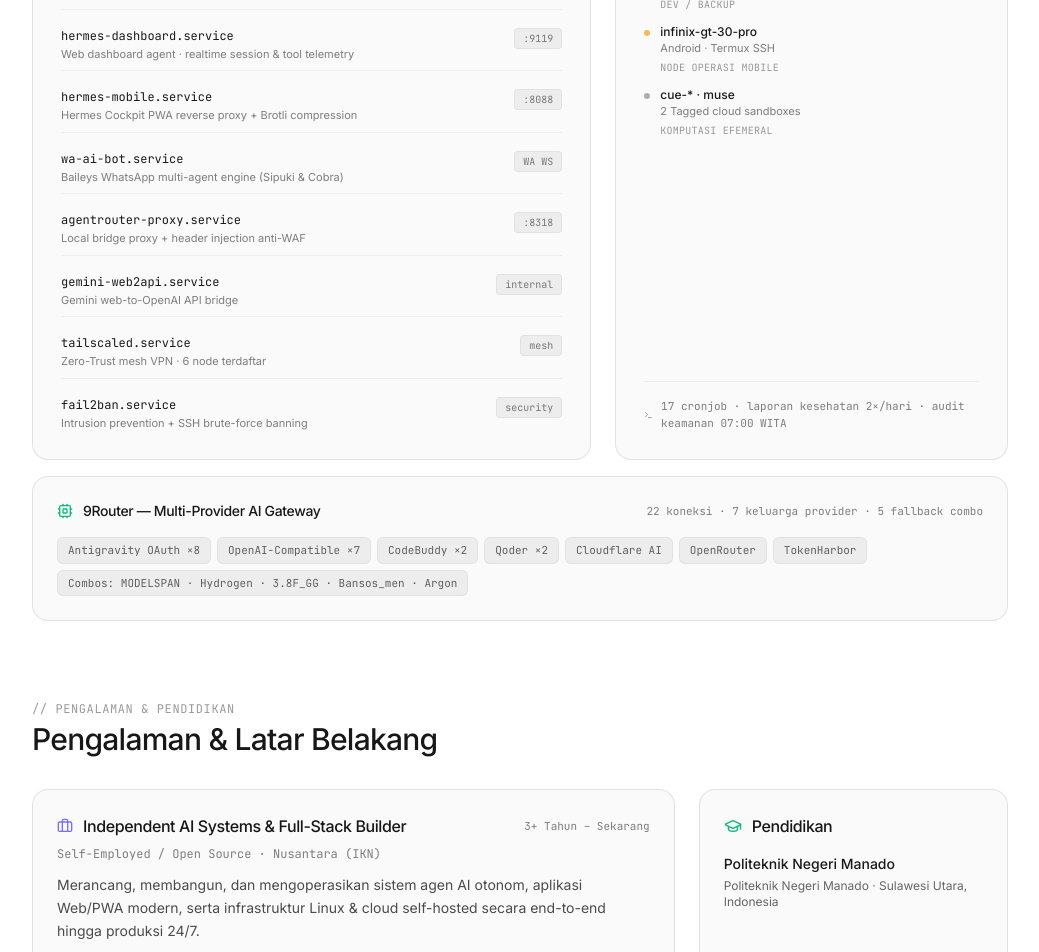
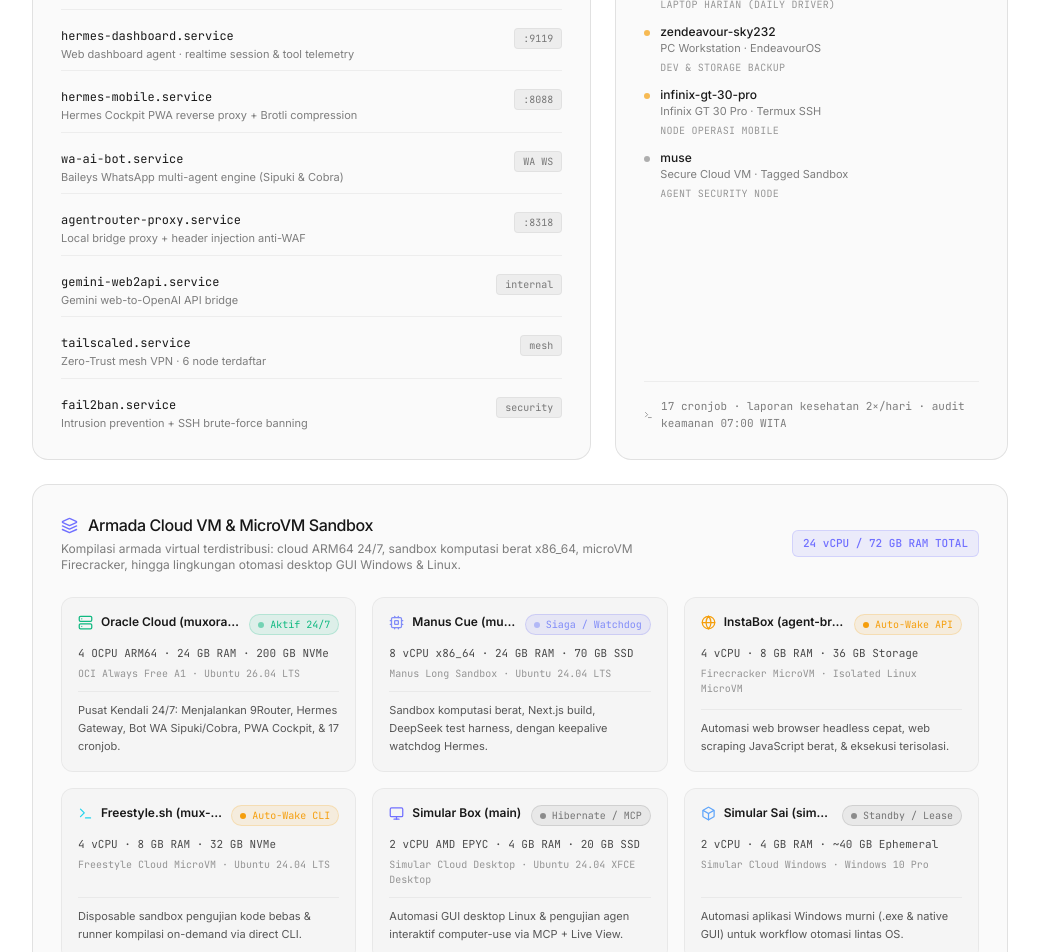
Before and after one commit to Marcel-mux/Portofolio_mux, a Next.js app: page / in a window 1280 px wide. Shown: the part 4260-5212 px from the top of the page, without its empty margins (120-1159 px from the left). Built offline with nearby package versions, Linux system fonts and the light colour scheme.

Commit message:
feat: add multi-node cloud & microvm fleet section (Oracle, Cue, InstaBox, Freestyle, Simular)

```diff
--- a/src/app/page.tsx
+++ b/src/app/page.tsx
@@ -21,12 +21,16 @@ import {
   Briefcase,
   GraduationCap,
   Globe,
+  Layers,
+  Monitor,
+  Box,
 } from 'lucide-react';
 import {
   translations,
   projectItems,
   liveServices,
   meshNodes,
+  cloudFleetNodes,
   experienceItems,
   capabilityCards,
   type Lang,
@@ -543,7 +547,7 @@ export default function Home() {
               <div className="flex items-center justify-between mb-5">
                 <div className="flex items-center gap-2.5">
                   <ShieldCheck size={16} className="text-brand-glow" aria-hidden="true" />
-                  <h3 className="text-sm font-medium tracking-tight">Tailscale Mesh</h3>
+                  <h3 className="text-sm font-medium tracking-tight">Tailscale Mesh Nodes</h3>
                 </div>
                 <span className="text-[11px] font-mono px-2 py-0.5 rounded-md bg-brand-glow/10 text-brand-glow border border-brand-glow/20">
                   {t.infra.meshNodesBadge}
@@ -580,6 +584,85 @@ export default function Home() {
                   <span>{t.infra.cronSummary}</span>
                 </div>
               </div>
+            </div>
+          </div>
+
+          {/* Cloud & MicroVM Fleet Grid */}
+          <div className="mt-6 rounded-2xl bg-black/[0.02] dark:bg-[#0f1011] border border-black/10 dark:border-white/10 p-6 sm:p-7">
+            <div className="flex flex-col sm:flex-row sm:items-center justify-between gap-3 mb-6">
+              <div>
+                <div className="flex items-center gap-2.5">
+                  <Layers size={17} className="text-brand-glow" aria-hidden="true" />
+                  <h3 className="text-base font-medium tracking-tight">{t.infra.fleetTitle}</h3>
+                </div>
+                <p className="text-xs text-black/50 dark:text-white/40 mt-1 max-w-xl">
+                  {t.infra.fleetDesc}
+                </p>
+              </div>
+              <span className="text-[11px] font-mono px-2.5 py-1 rounded-md bg-brand-glow/10 text-brand-glow border border-brand-glow/20 shrink-0 self-start sm:self-auto font-medium">
+                {t.infra.fleetBadge}
+              </span>
+            </div>
+
+            <div className="grid grid-cols-1 md:grid-cols-2 lg:grid-cols-3 gap-4">
+              {cloudFleetNodes.map((node) => (
+                <div
+                  key={node.id}
+                  className="p-4 rounded-xl bg-black/[0.02] dark:bg-white/[0.02] border border-black/5 dark:border-white/5 hover:border-black/15 dark:hover:border-white/15 transition-all flex flex-col justify-between"
+                >
+                  <div>
+                    <div className="flex items-start justify-between gap-2 mb-2.5">
+                      <div className="flex items-center gap-2 min-w-0">
+                        {node.iconType === 'server' && <Server size={15} className="text-emerald-500 shrink-0" aria-hidden="true" />}
+                        {node.iconType === 'cpu' && <Cpu size={15} className="text-indigo-400 shrink-0" aria-hidden="true" />}
+                        {node.iconType === 'browser' && <Globe size={15} className="text-amber-500 shrink-0" aria-hidden="true" />}
+                        {node.iconType === 'terminal' && <Terminal size={15} className="text-cyan-400 shrink-0" aria-hidden="true" />}
+                        {node.iconType === 'monitor' && <Monitor size={15} className="text-brand-glow shrink-0" aria-hidden="true" />}
+                        {node.iconType === 'box' && <Box size={15} className="text-blue-400 shrink-0" aria-hidden="true" />}
+                        <span className="text-xs font-semibold text-black/90 dark:text-white/90 truncate">
+                          {node.name}
+                        </span>
+                      </div>
+                      <span
+                        className={`text-[10px] font-mono px-2 py-0.5 rounded-full inline-flex items-center gap-1.5 shrink-0 ${
+                          node.statusType === 'online'
+                            ? 'bg-emerald-500/10 text-emerald-500 border border-emerald-500/20'
+                            : node.statusType === 'watchdog'
+                              ? 'bg-indigo-500/10 text-indigo-400 border border-indigo-500/20'
+                              : node.statusType === 'autowake'
+                                ? 'bg-amber-500/10 text-amber-500 border border-amber-500/20'
+                                : 'bg-black/5 dark:bg-white/5 text-black/50 dark:text-white/40 border border-black/10 dark:border-white/10'
+                        }`}
+                      >
+                        <span
+                          className={`w-1.5 h-1.5 rounded-full ${
+                            node.statusType === 'online'
+                              ? 'bg-emerald-500 animate-pulse'
+                              : node.statusType === 'watchdog'
+                                ? 'bg-indigo-400 animate-pulse'
+                                : node.statusType === 'autowake'
+                                  ? 'bg-amber-500'
+                                  : 'bg-black/40 dark:bg-white/40'
+                          }`}
+                          aria-hidden="true"
+                        />
+                        {node.statusLabel[lang]}
+                      </span>
+                    </div>
+
+                    <div className="font-mono text-[11px] text-black/70 dark:text-white/70 mb-1">
+                      {node.spec}
+                    </div>
+                    <div className="text-[10px] font-mono text-black/40 dark:text-white/35 mb-2.5">
+                      {node.provider} · {node.os}
+                    </div>
+                  </div>
+
+                  <p className="text-[11px] text-black/65 dark:text-white/65 leading-relaxed pt-2.5 border-t border-black/5 dark:border-white/5">
+                    {node.role[lang]}
+                  </p>
+                </div>
+              ))}
             </div>
           </div>
 
--- a/src/data/translations.ts
+++ b/src/data/translations.ts
@@ -26,6 +26,18 @@ export interface MeshNode {
   spec: string;
   role: { id: string; en: string };
   status: 'online' | 'edge' | 'ephemeral';
+}
+
+export interface CloudFleetNode {
+  id: string;
+  name: string;
+  provider: string;
+  spec: string;
+  os: string;
+  role: { id: string; en: string };
+  statusLabel: { id: string; en: string };
+  statusType: 'online' | 'watchdog' | 'autowake' | 'standby';
+  iconType: 'server' | 'cpu' | 'browser' | 'terminal' | 'monitor' | 'box';
 }
 
 export interface ExperienceItem {
@@ -95,6 +107,10 @@ export const translations = {
       activeServicesBadge: '10 AKTIF',
       meshNodesBadge: '6 NODE',
       cronSummary: '17 cronjob · laporan kesehatan 2×/hari · audit keamanan 07:00 WITA',
+      fleetTitle: 'Armada Cloud VM & MicroVM Sandbox',
+      fleetBadge: '24 vCPU / 72 GB RAM TOTAL',
+      fleetDesc:
+        'Kompilasi armada virtual terdistribusi: cloud ARM64 24/7, sandbox komputasi berat x86_64, microVM Firecracker, hingga lingkungan otomasi desktop GUI Windows & Linux.',
       aiGatewayTitle: '9Router — Multi-Provider AI Gateway',
       aiGatewayDesc: '22 koneksi · 7 keluarga provider · 5 fallback combo',
     },
@@ -178,6 +194,10 @@ export const translations = {
       activeServicesBadge: '10 ACTIVE',
       meshNodesBadge: '6 NODES',
       cronSummary: '17 cronjobs · health report 2×/day · security audit 07:00 WITA',
+      fleetTitle: 'Cloud VM & MicroVM Sandbox Fleet',
+      fleetBadge: '24 vCPU / 72 GB RAM TOTAL',
+      fleetDesc:
+        'Distributed multi-platform compute fleet: 24/7 ARM64 cloud host, heavy x86_64 compute sandbox, Firecracker microVMs, and full Linux/Windows desktop GUI agent environments.',
       aiGatewayTitle: '9Router — Multi-Provider AI Gateway',
       aiGatewayDesc: '22 connections · 7 provider families · 5 fallback combos',
     },
@@ -451,32 +471,125 @@ export const meshNodes: MeshNode[] = [
   {
     host: 'muxoracle',
     spec: 'Oracle Cloud · 4 OCPU / 24 GB ARM64',
-    role: { id: 'Core / Utama', en: 'Core / Primary' },
+    role: { id: 'Core / Utama (24/7 Mothership)', en: 'Core / Primary (24/7 Mothership)' },
+    status: 'online',
+  },
+  {
+    host: 'muxcue',
+    spec: 'Manus Cloud VM · 8 vCPU / 24 GB x86_64',
+    role: { id: 'Heavy Compute & Dev Sandbox', en: 'Heavy Compute & Dev Sandbox' },
     status: 'online',
   },
   {
     host: 'cachyos-ltx13g1',
-    spec: 'ThinkPad X13 · CachyOS',
-    role: { id: 'Perangkat Harian', en: 'Daily driver' },
+    spec: 'ThinkPad X13 Gen 1 AMD · CachyOS',
+    role: { id: 'Laptop Harian (Daily Driver)', en: 'Daily Driver Laptop' },
     status: 'edge',
   },
   {
     host: 'zendeavour-sky232',
-    spec: 'EndeavourOS · Sky 232',
-    role: { id: 'Dev / Backup', en: 'Dev / Backup' },
+    spec: 'PC Workstation · EndeavourOS',
+    role: { id: 'Dev & Storage Backup', en: 'Dev & Storage Backup' },
     status: 'edge',
   },
   {
     host: 'infinix-gt-30-pro',
-    spec: 'Android · Termux SSH',
-    role: { id: 'Node Operasi Mobile', en: 'Mobile ops node' },
+    spec: 'Infinix GT 30 Pro · Termux SSH',
+    role: { id: 'Node Operasi Mobile', en: 'Mobile Ops Node' },
     status: 'edge',
   },
   {
-    host: 'cue-* · muse',
-    spec: '2 Tagged cloud sandboxes',
-    role: { id: 'Komputasi Efemeral', en: 'Ephemeral compute' },
+    host: 'muse',
+    spec: 'Secure Cloud VM · Tagged Sandbox',
+    role: { id: 'Agent Security Node', en: 'Agent Security Node' },
     status: 'ephemeral',
+  },
+];
+
+export const cloudFleetNodes: CloudFleetNode[] = [
+  {
+    id: 'oracle',
+    name: 'Oracle Cloud (muxoracle)',
+    provider: 'OCI Always Free A1',
+    spec: '4 OCPU ARM64 · 24 GB RAM · 200 GB NVMe',
+    os: 'Ubuntu 26.04 LTS',
+    role: {
+      id: 'Pusat Kendali 24/7: Menjalankan 9Router, Hermes Gateway, Bot WA Sipuki/Cobra, PWA Cockpit, & 17 cronjob.',
+      en: '24/7 Core Mothership: Runs 9Router AI Gateway, Hermes Gateway, Sipuki/Cobra WA bots, Cockpit PWA, & 17 cronjobs.',
+    },
+    statusLabel: { id: 'Aktif 24/7', en: '24/7 Online' },
+    statusType: 'online',
+    iconType: 'server',
+  },
+  {
+    id: 'cue',
+    name: 'Manus Cue (muxcue)',
+    provider: 'Manus Long Sandbox',
+    spec: '8 vCPU x86_64 · 24 GB RAM · 70 GB SSD',
+    os: 'Ubuntu 24.04 LTS',
+    role: {
+      id: 'Sandbox komputasi berat, Next.js build, DeepSeek test harness, dengan keepalive watchdog Hermes.',
+      en: 'Heavy compute sandbox, Next.js builds, DeepSeek test harness, with Hermes keepalive watchdog.',
+    },
+    statusLabel: { id: 'Siaga / Watchdog', en: 'Watchdog Active' },
+    statusType: 'watchdog',
+    iconType: 'cpu',
+  },
+  {
+    id: 'instabox',
+    name: 'InstaBox (agent-browser)',
+    provider: 'Firecracker MicroVM',
+    spec: '4 vCPU · 8 GB RAM · 36 GB Storage',
+    os: 'Isolated Linux MicroVM',
+    role: {
+      id: 'Automasi web browser headless cepat, web scraping JavaScript berat, & eksekusi terisolasi.',
+      en: 'Ultra-fast headless browser automation, dynamic JavaScript scraping, & sandboxed execution.',
+    },
+    statusLabel: { id: 'Auto-Wake API', en: 'Auto-Wake API' },
+    statusType: 'autowake',
+    iconType: 'browser',
+  },
+  {
+    id: 'freestyle',
+    name: 'Freestyle.sh (mux-fssh)',
+    provider: 'Freestyle Cloud MicroVM',
+    spec: '4 vCPU · 8 GB RAM · 32 GB NVMe',
+    os: 'Ubuntu 24.04 LTS',
+    role: {
+      id: 'Disposable sandbox pengujian kode bebas & runner kompilasi on-demand via direct CLI.',
+      en: 'Disposable testing sandbox & on-demand build runner with instant CLI access.',
+    },
+    statusLabel: { id: 'Auto-Wake CLI', en: 'Auto-Wake CLI' },
+    statusType: 'autowake',
+    iconType: 'terminal',
+  },
+  {
+    id: 'simularbox',
+    name: 'Simular Box (main)',
+    provider: 'Simular Cloud Desktop',
+    spec: '2 vCPU AMD EPYC · 4 GB RAM · 20 GB SSD',
+    os: 'Ubuntu 24.04 XFCE Desktop',
+    role: {
+      id: 'Automasi GUI desktop Linux & pengujian agen interaktif computer-use via MCP + Live View.',
+      en: 'Linux desktop GUI automation & computer-use interactive agent testing via MCP + Live View.',
+    },
+    statusLabel: { id: 'Hibernate / MCP', en: 'Hibernate / MCP' },
+    statusType: 'standby',
+    iconType: 'monitor',
+  },
+  {
+    id: 'simularai',
+    name: 'Simular Sai (simularai)',
+    provider: 'Simular Cloud Windows',
+    spec: '2 vCPU · 4 GB RAM · ~40 GB Ephemeral',
+    os: 'Windows 10 Pro',
+    role: {
+      id: 'Automasi aplikasi Windows murni (.exe & native GUI) untuk workflow otomasi lintas OS.',
+      en: 'Native Windows desktop automation (.exe & native UI) for cross-platform agent workflows.',
+    },
+    statusLabel: { id: 'Standby / Lease', en: 'Standby / Lease' },
+    statusType: 'standby',
+    iconType: 'box',
   },
 ];
 
```
